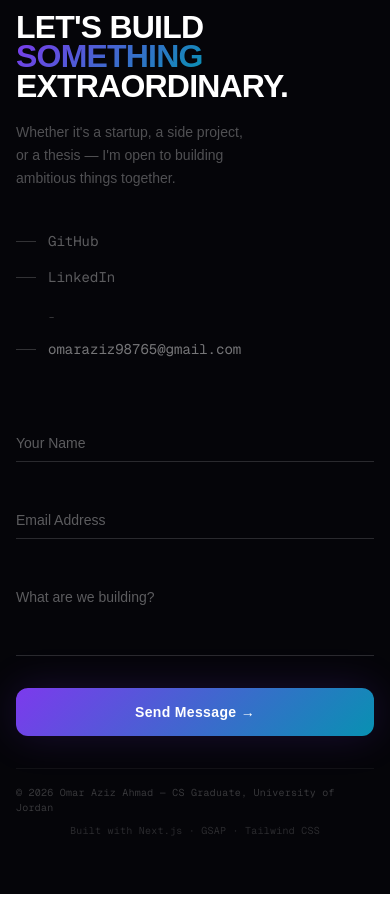
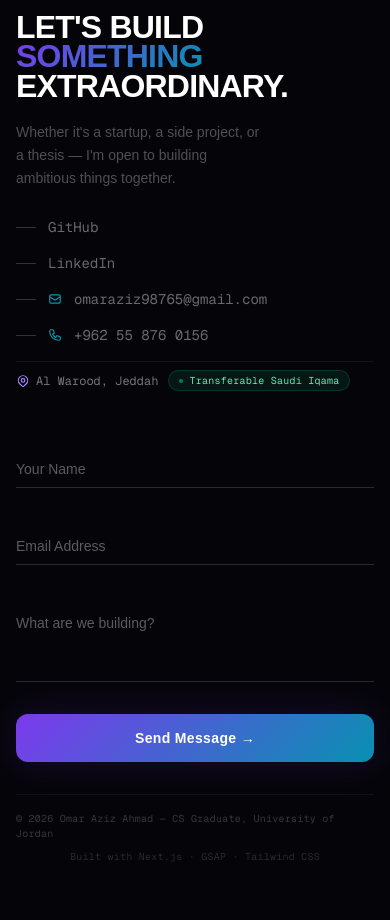
Before and after one commit to bongeska7/Portfolio, a Next.js app: page / in a window 390 px wide. Shown: the part 7440-8360 px from the top of the page. Before the commit the page ends 8334 px from the top, so only its background shows below. Built offline with nearby package versions, Linux system fonts and the light colour scheme.

Commit message:
feat: add phone number, address, and transferable Saudi Iqama badge to contact section

```diff
--- a/src/components/ContactFooter.tsx
+++ b/src/components/ContactFooter.tsx
@@ -299,20 +299,20 @@ export default function ContactFooter() {
               extraordinary.
             </h2>
 
-            <p className="text-white/30 text-sm leading-relaxed max-w-[30ch] mb-9">
+            <p className="text-white/30 text-sm leading-relaxed max-w-[32ch] mb-6">
               Whether it&apos;s a startup, a side project, or a thesis —
               I&apos;m open to building ambitious things together.
             </p>
 
-            <div ref={socialsRef} className="flex flex-col gap-1 items-start" aria-label="Social links">
-              {/* GitHub Link (No Magnet Wobble) */}
+            <div ref={socialsRef} className="flex flex-col gap-2 items-start" aria-label="Social links and contact info">
+              {/* GitHub Link */}
               <a
                 href="https://github.com/bongeska7"
                 target="_blank"
                 rel="noopener noreferrer"
                 className="
-                  group inline-flex items-center gap-3 py-1.5
-                  text-sm font-mono text-white/35
+                  group inline-flex items-center gap-3 py-1
+                  text-sm font-mono text-white/40
                   hover:text-white transition-colors duration-300
                 "
               >
@@ -320,7 +320,7 @@ export default function ContactFooter() {
                   className="
                     block h-px
                     w-5 bg-white/18
-                    group-hover:w-9 group-hover:bg-violet-400
+                    group-hover:w-8 group-hover:bg-violet-400
                     transition-all duration-300 flex-shrink-0
                   "
                   aria-hidden="true"
@@ -339,14 +339,14 @@ export default function ContactFooter() {
                 </span>
               </a>
 
-              {/* LinkedIn Link (No Magnet Wobble) */}
+              {/* LinkedIn Link */}
               <a
                 href="https://www.linkedin.com/in/omarazahmad/"
                 target="_blank"
                 rel="noopener noreferrer"
                 className="
-                  group inline-flex items-center gap-3 py-1.5
-                  text-sm font-mono text-white/35
+                  group inline-flex items-center gap-3 py-1
+                  text-sm font-mono text-white/40
                   hover:text-white transition-colors duration-300
                 "
               >
@@ -354,7 +354,7 @@ export default function ContactFooter() {
                   className="
                     block h-px
                     w-5 bg-white/18
-                    group-hover:w-9 group-hover:bg-violet-400
+                    group-hover:w-8 group-hover:bg-violet-400
                     transition-all duration-300 flex-shrink-0
                   "
                   aria-hidden="true"
@@ -373,17 +373,67 @@ export default function ContactFooter() {
                 </span>
               </a>
 
-              {/* Separator and Email Address */}
-              <div className="flex flex-col gap-2 mt-3 items-start w-full">
-                <span className="text-white/20 pl-8 font-mono text-xs select-none">-</span>
+              {/* Email Address */}
+              <a
+                href="mailto:omaraziz98765@gmail.com"
+                className="
+                  group inline-flex items-center gap-3 py-1
+                  text-sm font-mono text-white/40 hover:text-white
+                  transition-colors duration-300 select-all
+                "
+              >
                 <span
                   className="
-                    inline-flex items-center gap-3 py-1.5
-                    text-sm font-mono text-white/45 select-all
+                    block h-px
+                    w-5 bg-white/18
+                    group-hover:w-8 group-hover:bg-cyan-400
+                    transition-all duration-300 flex-shrink-0
                   "
-                >
-                  <span className="block h-px w-5 bg-white/18 flex-shrink-0" aria-hidden="true" />
-                  omaraziz98765@gmail.com
+                  aria-hidden="true"
+                />
+                <svg className="w-3.5 h-3.5 text-cyan-400/70 group-hover:text-cyan-400 transition-colors flex-shrink-0" fill="none" viewBox="0 0 24 24" stroke="currentColor" strokeWidth="2" aria-hidden="true">
+                  <path strokeLinecap="round" strokeLinejoin="round" d="M3 8l7.89 5.26a2 2 0 002.22 0L21 8M5 19h14a2 2 0 002-2V7a2 2 0 00-2-2H5a2 2 0 00-2 2v10a2 2 0 002 2z" />
+                </svg>
+                omaraziz98765@gmail.com
+              </a>
+
+              {/* Phone Number */}
+              <a
+                href="tel:+962558760156"
+                className="
+                  group inline-flex items-center gap-3 py-1
+                  text-sm font-mono text-white/40 hover:text-white
+                  transition-colors duration-300 select-all
+                "
+              >
+                <span
+                  className="
+                    block h-px
+                    w-5 bg-white/18
+                    group-hover:w-8 group-hover:bg-cyan-400
+                    transition-all duration-300 flex-shrink-0
+                  "
+                  aria-hidden="true"
+                />
+                <svg className="w-3.5 h-3.5 text-cyan-400/70 group-hover:text-cyan-400 transition-colors flex-shrink-0" fill="none" viewBox="0 0 24 24" stroke="currentColor" strokeWidth="2" aria-hidden="true">
+                  <path strokeLinecap="round" strokeLinejoin="round" d="M3 5a2 2 0 012-2h3.28a1 1 0 01.948.684l1.498 4.493a1 1 0 01-.502 1.21l-2.257 1.13a11.042 11.042 0 005.516 5.516l1.13-2.257a1 1 0 011.21-.502l4.493 1.498a1 1 0 01.684.949V19a2 2 0 01-2 2h-1C9.716 21 3 14.284 3 6V5z" />
+                </svg>
+                +962 55 876 0156
+              </a>
+
+              {/* Location & Transferable Saudi Iqama Badge */}
+              <div className="flex flex-wrap items-center gap-2.5 pt-2 mt-1 border-t border-white/[0.06] w-full">
+                <div className="inline-flex items-center gap-1.5 text-xs font-mono text-white/45">
+                  <svg className="w-3.5 h-3.5 text-violet-400 flex-shrink-0" fill="none" viewBox="0 0 24 24" stroke="currentColor" strokeWidth="2" aria-hidden="true">
+                    <path strokeLinecap="round" strokeLinejoin="round" d="M17.657 16.657L13.414 20.9a1.998 1.998 0 01-2.827 0l-4.244-4.243a8 8 0 1111.314 0z" />
+                    <path strokeLinecap="round" strokeLinejoin="round" d="M15 11a3 3 0 11-6 0 3 3 0 016 0z" />
+                  </svg>
+                  <span>Al Warood, Jeddah</span>
+                </div>
+
+                <span className="inline-flex items-center gap-1.5 px-2.5 py-0.5 rounded-full text-[10px] font-mono tracking-wide text-emerald-300 bg-emerald-500/10 border border-emerald-500/20">
+                  <span className="w-1 h-1 rounded-full bg-emerald-400 animate-pulse" aria-hidden="true" />
+                  Transferable Saudi Iqama
                 </span>
               </div>
             </div>
```
